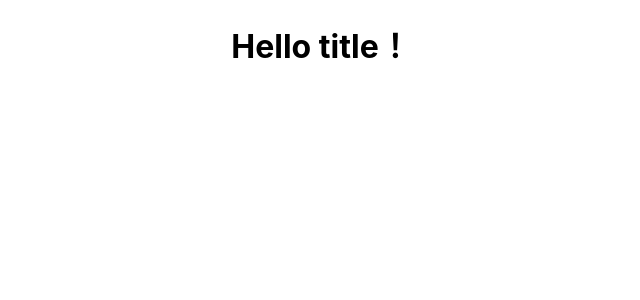
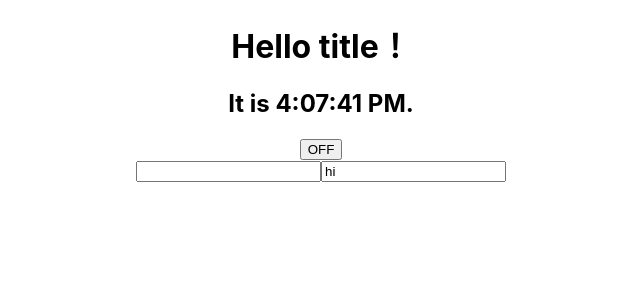
Before and after one commit to ToDSung/hello_react, a React (Create React App) app: page / in a window 1280 px wide. Shown: the top 300 px of the page, without its empty margins (319-959 px from the left). Built offline with nearby package versions, Linux system fonts and the light colour scheme.

Commit message:
feat: useEffect and Controlled Component

```diff
--- a/src/App.js
+++ b/src/App.js
@@ -1,8 +1,9 @@
 import './App.css';
-import { useState } from 'react';
+import { useState, useEffect } from 'react';
 import Title from './components/title.js';
 import Clock from './components/clock.js';
 import Toggle from './components/toggle.js';
+import Input from './components/input.js';
 
 
 const todoList = [
@@ -24,10 +25,18 @@ const todoTexts = todoList.map(({ text }) =>
 
 function App() {
   // hook 的寫法
-  // const [date, setDate] = useState(new Date())
+  const [date, setDate] = useState(new Date())
   // setInterval(() => {
   //   setDate(() => new Date())
   // }, 1000);
+
+  // setInerval 要搭配 useEffect，不然會瘋狂 re render
+  useEffect(() => {
+    const interval = setInterval(() => {
+      setDate(() => new Date());
+    }, 1000);
+    return () => clearInterval(interval);
+  }, []);
 
   return (
     <div className="App">
@@ -36,11 +45,14 @@ function App() {
           name="Hello title！"
         />
       }
-      {/* {
+      {
         <Clock date={date} />
-      } */}
+      }
       {
-      // <Toggle />
+        <Toggle />
+      }
+      {
+        <Input />
       }
     </div>
   );
--- /dev/null
+++ b/src/components/input.js
@@ -0,0 +1,17 @@
+import { useState } from 'react';
+
+const Input = () => {
+  const [ text, setText ] = useState('')
+  const handleChange = (e) => {
+    setText(e.target.value)
+  }
+
+  return (
+    <div>
+      <input type="text" value={text} onChange={handleChange}/>
+      <input value="hi" />
+    </div>
+  )
+}
+
+export default Input
```
